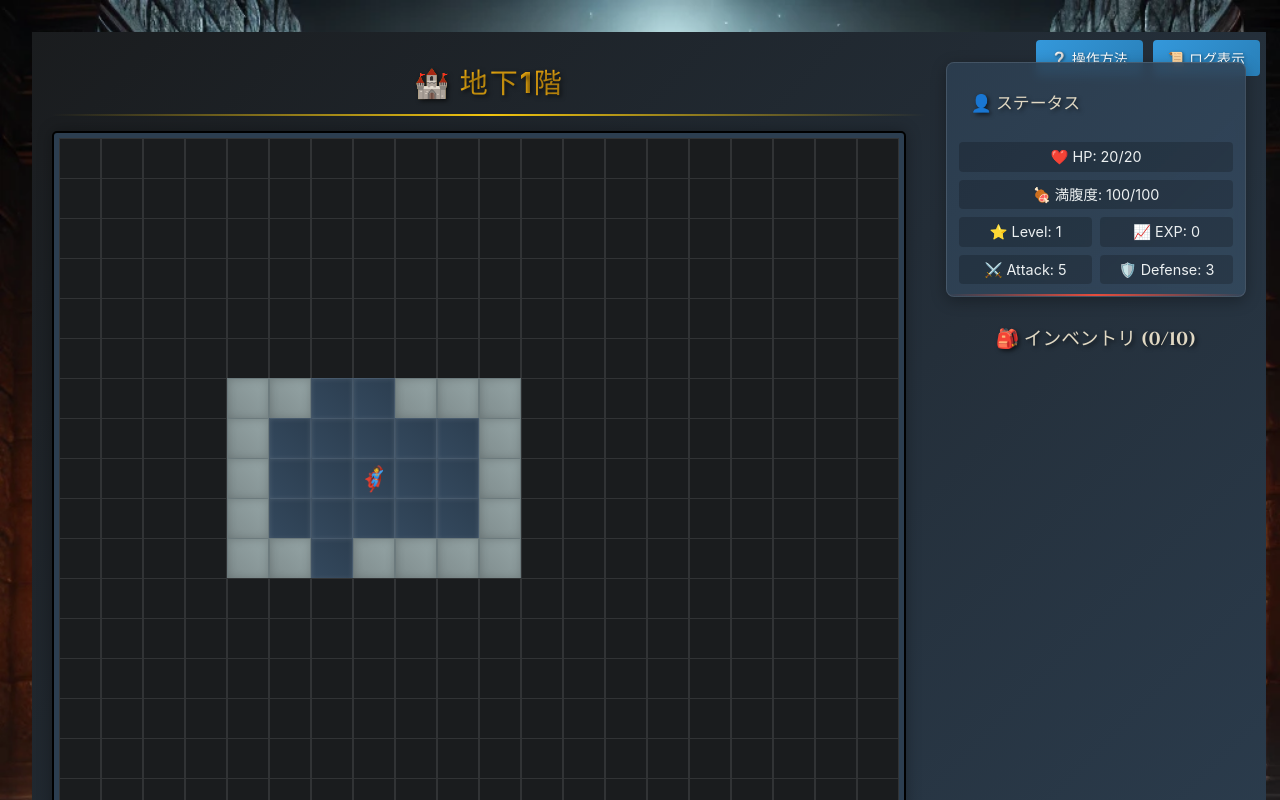
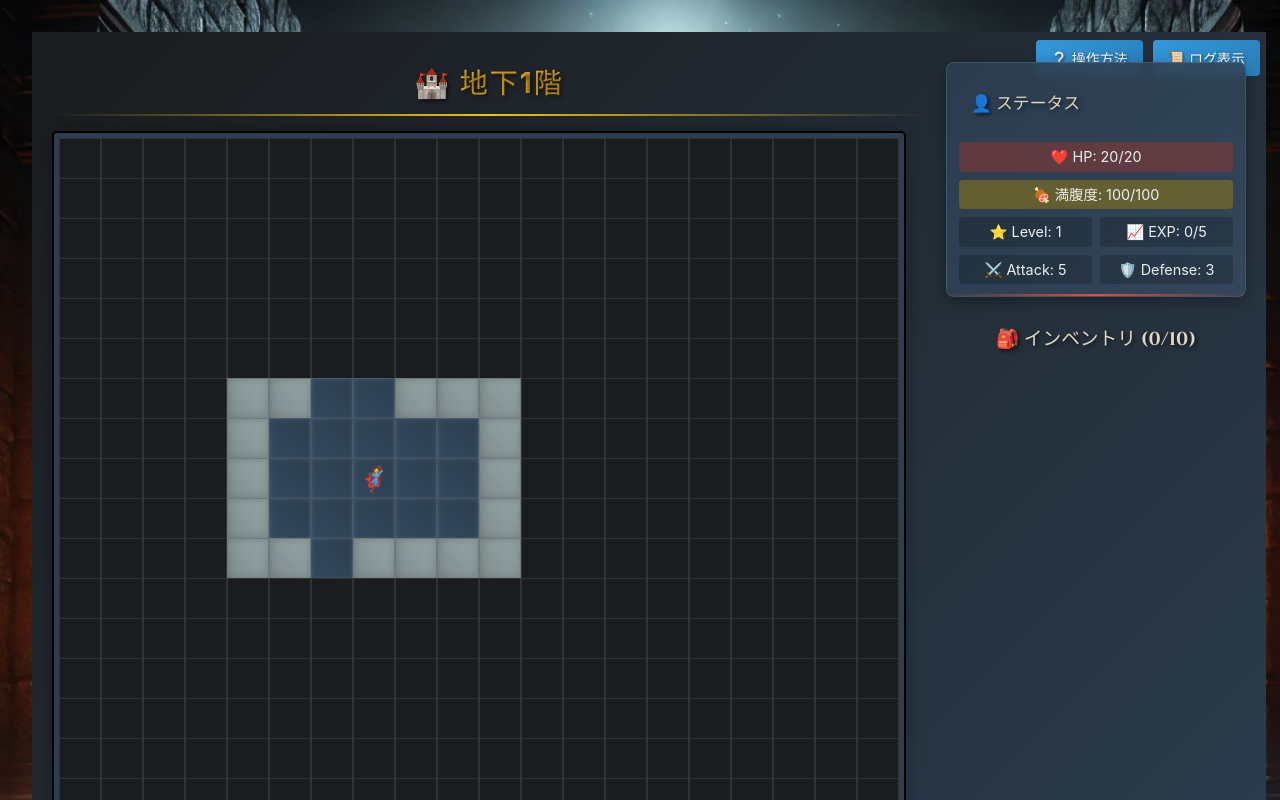
Before and after one commit to kekoyana/ai_game, a React (Vite) app in the folder roguelike/: page / in a window 1280 px wide. Shown: the top 800 px of the page. Built offline with nearby package versions, Linux system fonts and the light colour scheme.

Commit message:
プログレスバーの表示

```diff
--- a/roguelike/src/Game.css
+++ b/roguelike/src/Game.css
@@ -216,7 +216,28 @@
   background: rgba(0, 0, 0, 0.2);
   white-space: nowrap;
   transition: all 0.3s ease;
+  position: relative;
+  overflow: hidden;
 }
+
+.progress-bar {
+  position: absolute;
+  top: 0;
+  left: 0;
+  height: 100%;
+  background: rgba(255, 255, 255, 0.1);
+  transition: width 0.3s ease;
+  z-index: 0;
+}
+
+.status-text {
+  position: relative;
+  z-index: 1;
+}
+
+.hp-progress { background: rgba(231, 76, 60, 0.3); }
+.satiety-progress { background: rgba(241, 196, 15, 0.3); }
+.exp-progress { background: rgba(52, 152, 219, 0.3); }
 
 .status-display .hp-status,
 .status-display .exp-status {
--- a/roguelike/src/Game.tsx
+++ b/roguelike/src/Game.tsx
@@ -1,6 +1,6 @@
 import React, { useEffect, useState, useCallback, useRef } from 'react'; // eslint-disable-line no-unused-vars
 import { GameState, Direction, Cell, Monster } from './types/game';
-import { createInitialGameState, movePlayer, applyItem, getPlayerPower, dropItem } from './game/gameLogic';
+import { createInitialGameState, movePlayer, applyItem, getPlayerPower, dropItem, getExpForNextLevel } from './game/gameLogic';
 import './Game.css';
 
 const Game: React.FC = () => {
@@ -203,13 +203,20 @@ const Game: React.FC = () => {
         <div className="status-display">
           <h3 className="status-title">👤 ステータス</h3>
           <div className={`hp-status ${gameState.playerStatus.hp <= gameState.playerStatus.maxHp * 0.25 ? 'danger' : gameState.playerStatus.hp <= gameState.playerStatus.maxHp * 0.5 ? 'warning' : ''}`}>
-            ❤️ HP: {gameState.playerStatus.hp}/{gameState.playerStatus.maxHp}
+            <div className="progress-bar hp-progress" style={{ width: `${(gameState.playerStatus.hp / gameState.playerStatus.maxHp) * 100}%` }} />
+            <div className="status-text">❤️ HP: {gameState.playerStatus.hp}/{gameState.playerStatus.maxHp}</div>
           </div>
           <div className={`hp-status ${gameState.playerStatus.satiety <= gameState.playerStatus.maxSatiety * 0.25 ? 'danger' : gameState.playerStatus.satiety <= gameState.playerStatus.maxSatiety * 0.5 ? 'warning' : ''}`}>
-            🍖 満腹度: {Math.floor(gameState.playerStatus.satiety)}/{gameState.playerStatus.maxSatiety}
+            <div className="progress-bar satiety-progress" style={{ width: `${(gameState.playerStatus.satiety / gameState.playerStatus.maxSatiety) * 100}%` }} />
+            <div className="status-text">🍖 満腹度: {Math.floor(gameState.playerStatus.satiety)}/{gameState.playerStatus.maxSatiety}</div>
           </div>
-          <div>⭐️ Level: {gameState.playerStatus.level}</div>
-          <div>📈 EXP: {gameState.playerStatus.exp}</div>
+          <div>
+            <div className="status-text">⭐️ Level: {gameState.playerStatus.level}</div>
+          </div>
+          <div>
+            <div className="progress-bar exp-progress" style={{ width: `${(gameState.playerStatus.exp / getExpForNextLevel(gameState.playerStatus.level)) * 100}%` }} />
+            <div className="status-text">📈 EXP: {gameState.playerStatus.exp}/{getExpForNextLevel(gameState.playerStatus.level)}</div>
+          </div>
           <div>⚔️ Attack: {getPlayerPower(gameState.playerStatus, gameState).attack}</div>
           <div>🛡️ Defense: {getPlayerPower(gameState.playerStatus, gameState).defense}</div>
         </div>
--- a/roguelike/src/game/gameLogic.ts
+++ b/roguelike/src/game/gameLogic.ts
@@ -314,7 +314,7 @@ const createInitialPlayerStatus = (): Status => ({
   maxSatiety: 100
 });
 
-const getExpForNextLevel = (level: number): number => {
+export const getExpForNextLevel = (level: number): number => {
   return level * 5;
 };
 
```
